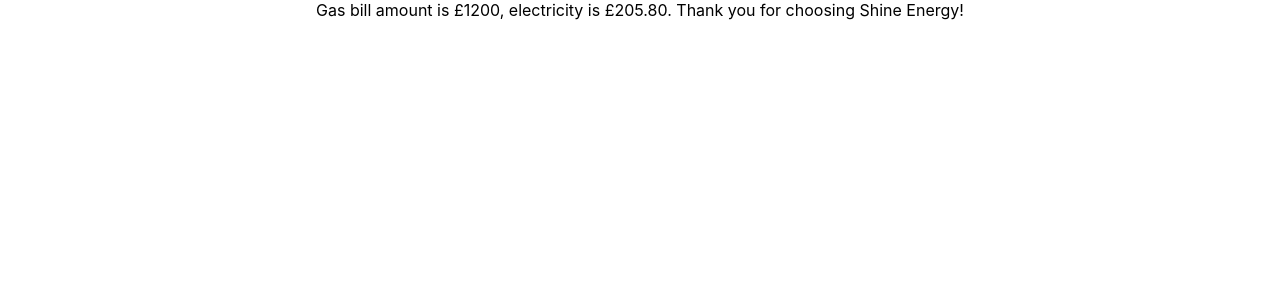
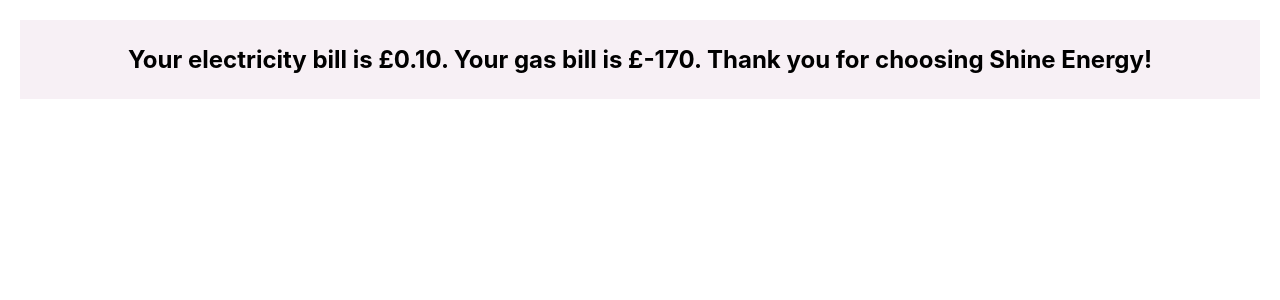
Before and after one commit to Reikon95/Shine-Energy, a React (Create React App) app: page / in a window 1280 px wide. Both pictures are taken after typing "5", "5" into the empty fields and a click on the button "Calculate my Bill". Shown: the top 300 px of the page. Built offline with nearby package versions, Linux system fonts and the light colour scheme.

Commit message:
fixed formatting

```diff
--- a/src/Calc.js
+++ b/src/Calc.js
@@ -1,11 +1,14 @@
+import React from 'react';
+import './CalcStyle.css';
+
 function Calculator({gas, electricity}) {
     return (cleanGas(gas) < 101 && electricity < 101) ?
-        `Gas bill amount is ${normaliseCost(gas)}, electricity bill is ${normaliseCost(electricity)}${message}` :
+        <h2>Your gas bill is {normaliseCost(gas)}. Your electricity bill is {normaliseCost(electricity)}{message}</h2> :
         (cleanGas(gas) < 101 && electricity > 100) ?
-        `Gas bill amount is ${normaliseCost(gas)}, electricity is ${normaliseCost(complexBill(electricity))}${message}` :
+        <h2>Your gas bill is {normaliseCost(gas)}. Your electricity bill is {normaliseCost(complexBill(electricity))}{message}</h2> :
         (cleanGas(gas) > 100 && electricity < 101) ?
-        `Electricity bill amount is ${normaliseCost(electricity)}, gas amount is ${normaliseCost(complexBill(gas))}${message}` :
-        `Gas bill amount is ${normaliseCost(complexBill(gas))}, electricity is ${normaliseCost(complexBill(electricity))}${message}`
+        <h2>Your electricity bill is {normaliseCost(electricity)}. Your gas bill is {normaliseCost(complexBill(gas))}{message}</h2> :
+        <h2>Your gas bill is {normaliseCost(complexBill(gas))}, your electricity bill is {normaliseCost(complexBill(electricity))}{message}</h2>
     }
 
 function cleanGas(gas) {
@@ -22,4 +25,12 @@
     return ((number - 100) * 20) + 100;
 }
 
-export default Calculator
+function Results({gas, electricity}) {
+    return (
+        <div className="box">
+            {Calculator({gas, electricity})}
+        </div>
+    )
+}
+
+export default Results
--- /dev/null
+++ b/src/CalcStyle.css
@@ -0,0 +1,5 @@
+.box {
+    background-color: #F7F0F5;
+    padding: 5px;
+    margin: 20px;
+}
--- a/src/Intro.js
+++ b/src/Intro.js
@@ -1,5 +1,5 @@
 import React, { useState, useEffect } from 'react';
-import Calculator from './Calc.js'
+import Results from './Calc.js'
 import shine from './energy.svg';
 function Intro() {
   let [clicked, setClicked] = useState(false)
@@ -19,7 +19,7 @@
       </div>
     ) :  (
             <>
-            <Calculator gas={12000} electricity={1124}/>
+            <Results gas={10} electricity={10}/>
 
             </>
     )
```
